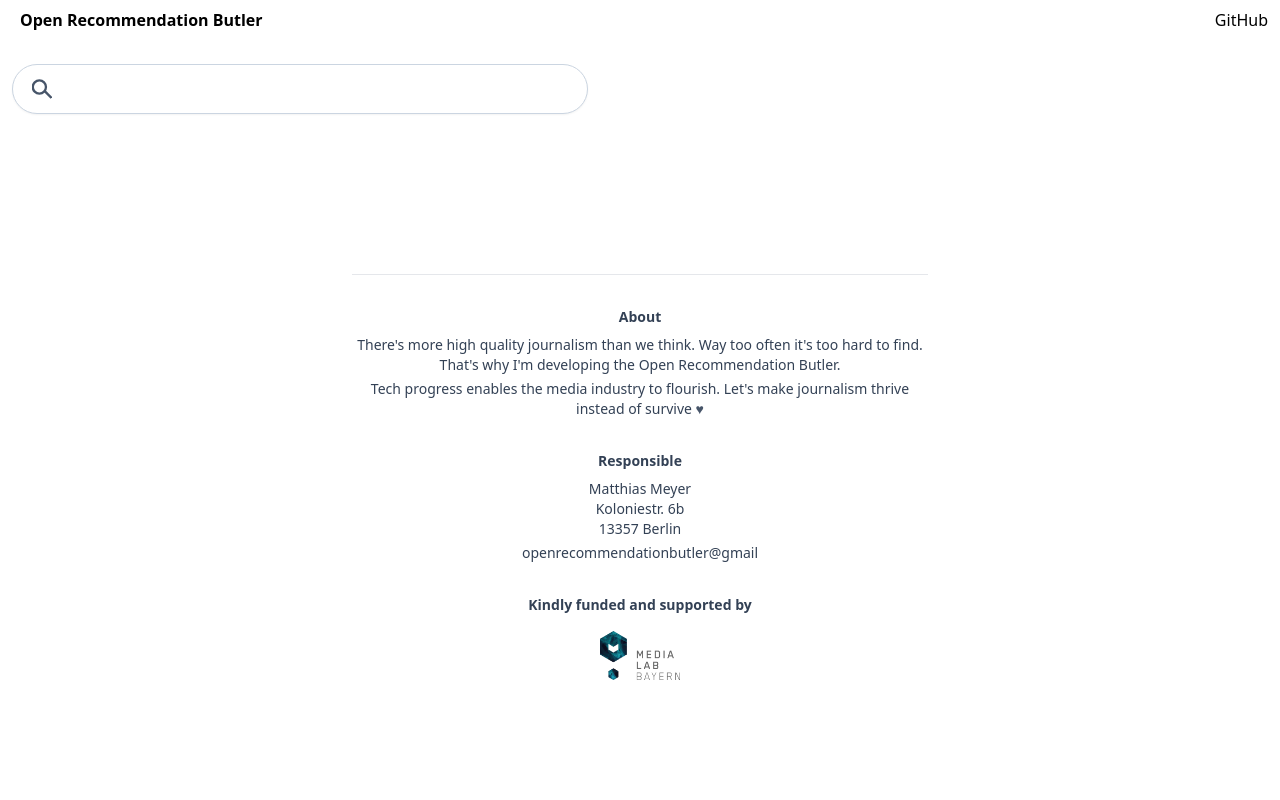
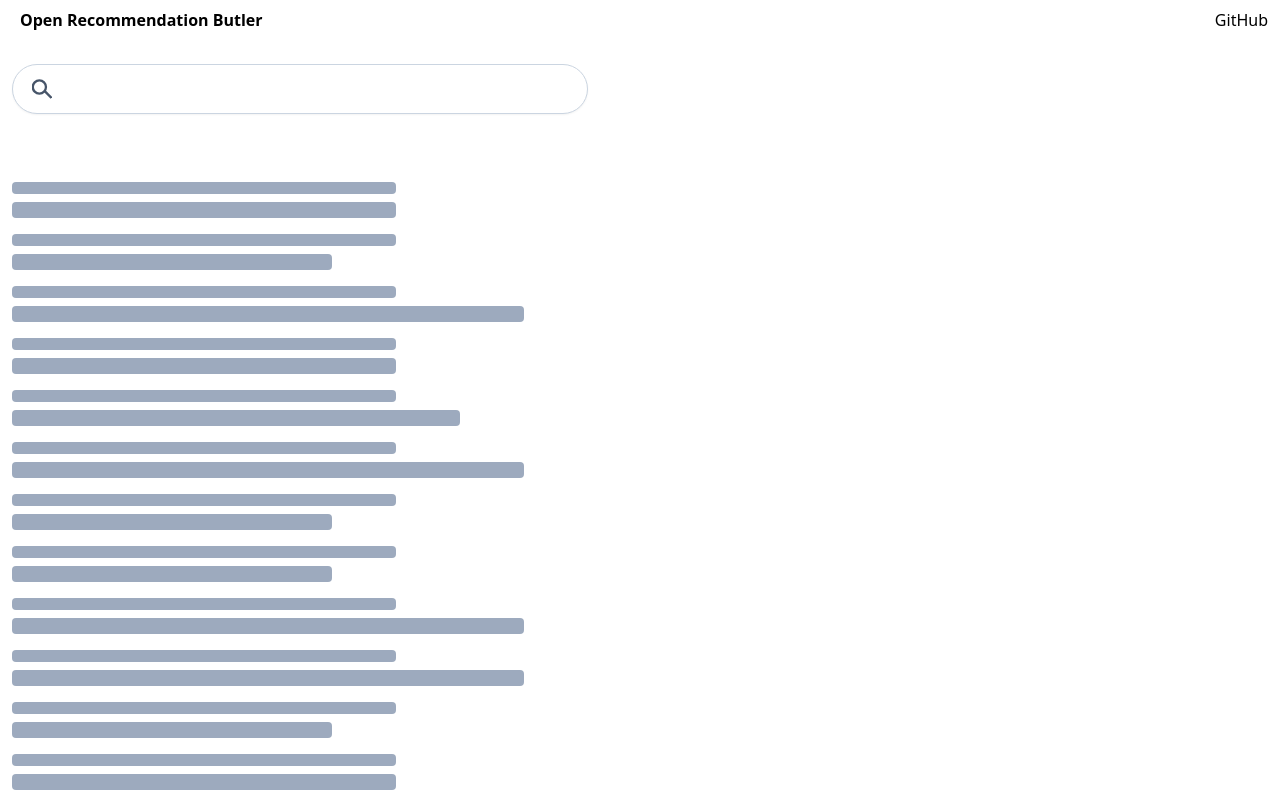
Before and after one commit to open-recommendation-butler/orb-backend, a React (Create React App) app in the folder web-gui/: page /search in a window 1280 px wide. Shown: the top 800 px of the page. Built offline with nearby package versions, Linux system fonts and the light colour scheme.

Commit message:
Add pagination

```diff
--- a/web-gui/src/pages/searchPage.js
+++ b/web-gui/src/pages/searchPage.js
@@ -13,11 +13,10 @@ function SearchPage() {
   const [pageList, setPageList] = useState([]);
 
   const HITS_PER_PAGE = 20;
-  let page_list;
 
 
   let search = (query) => {
-    GET(`/search/?q=${query}&count=20`)
+    GET(`/search/?q=${query}&count=${HITS_PER_PAGE}&page=${searchParams.get('page')}`)
       .then(response => setResults(response.data))
   }
   useEffect(() => {
@@ -40,23 +39,18 @@ function SearchPage() {
     let end = 5;
     if (page < (Math.ceil(results.hitCount / HITS_PER_PAGE) - 2)) {
       if (page < 3) {
-        console.log('p0')
         if (Math.ceil(results.hitCount / HITS_PER_PAGE) < 5) {
-          console.log('p1')
           end = Math.ceil(results.hitCount / HITS_PER_PAGE);
         }
       } else {
-        console.log('p2')
         end = page + 2;
         start = page - 2;
       }
     } else {
       end = Math.ceil(results.hitCount / HITS_PER_PAGE);
       if (page < 5) {
-        console.log('p3')
         start = 1;
       } else {
-        console.log('p4')
         start = end - 5;
       }
     }
@@ -69,15 +63,16 @@ function SearchPage() {
           <SearchField />
           {results &&
             <div className="mt-3">
-              <div className="text-sm">{results.hitCount} Ergebnisse</div>
+              <div className="text-sm text-gray-600">Took: {results.took}s</div>
               {results.suggestion &&
-                <div className="">Meintest du: <a href={`/search?q=${results.suggestion}`}><span className="text-slate-800" dangerouslySetInnerHTML={{__html: results.suggestion_html}} /></a></div>
+                <div className="text-gray-600">Meintest du: <a href={`/search?q=${results.suggestion}`}><span className="text-slate-800" dangerouslySetInnerHTML={{__html: results.suggestion_html}} /></a></div>
               }
             </div>
           }
         </div>
         <div className="w-full max-w-4xl">
-        {results &&
+          {results
+            ?
               <div className="mt-10">
                 {results.content.map(content => {
                   return (
@@ -106,6 +101,18 @@ function SearchPage() {
                   >Weiter</a>
                 </div>
               </div>
+            :
+              <div className="mt-10">
+                <div className="pt-3">
+                  <div className="text-sm"></div>
+                </div>
+                {Array.from({length: 20}, (x, i) => i).map(_ =>
+                  <div class="animate-pulse my-4">
+                    <div class="h-3 mb-2 w-full max-w-sm bg-slate-400 rounded col-span-2"></div>
+                    <div class={`h-4 w-full ${["max-w-xs", "max-w-sm", "max-w-md", "max-w-lg"][Math.floor(Math.random() * 4)]} bg-slate-400 rounded col-span-2`}></div>
+                  </div>
+                )}
+              </div>
           }
         </div>
       </div>
```
Lines whose indentation alone changed are shown as unchanged.
